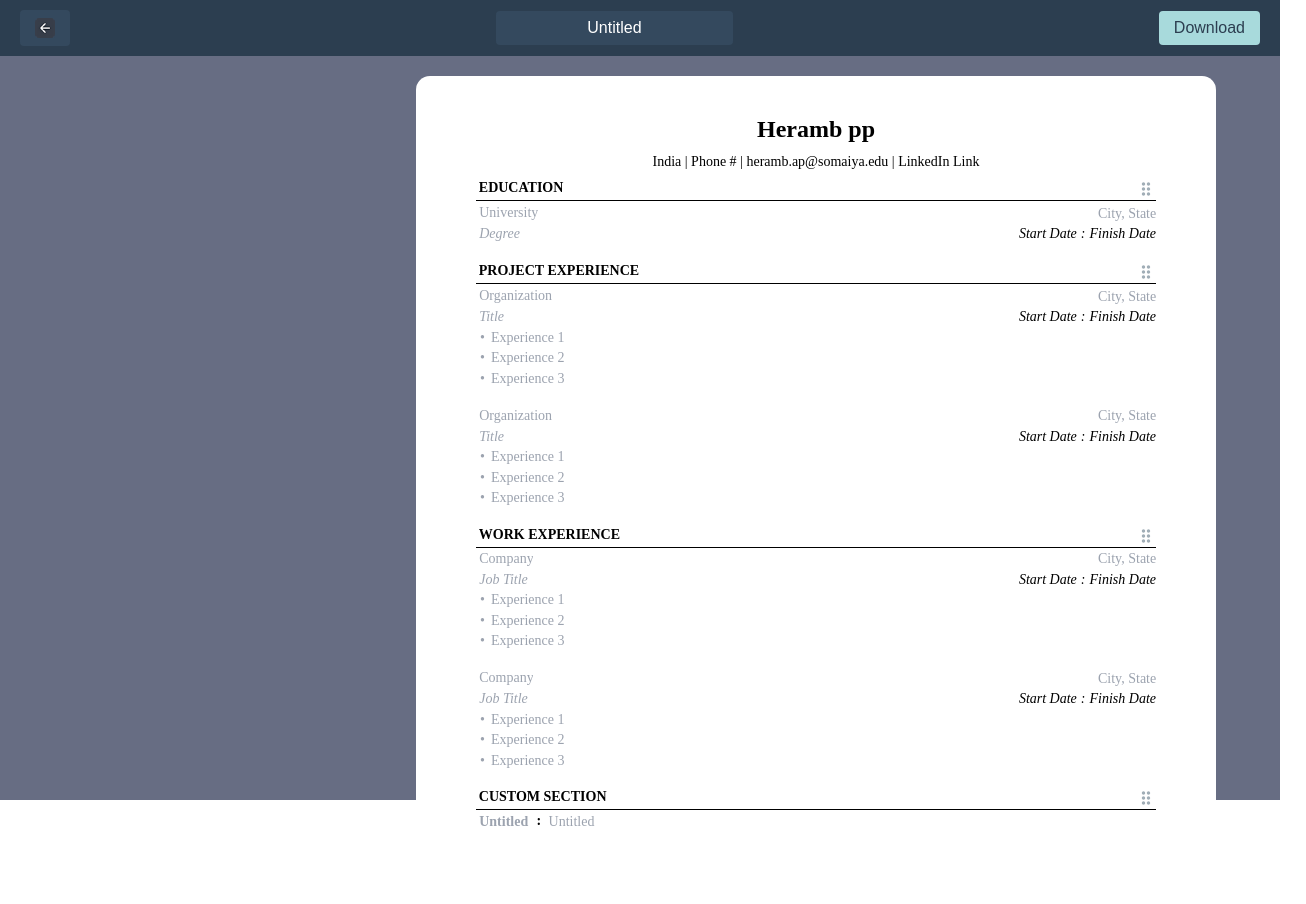
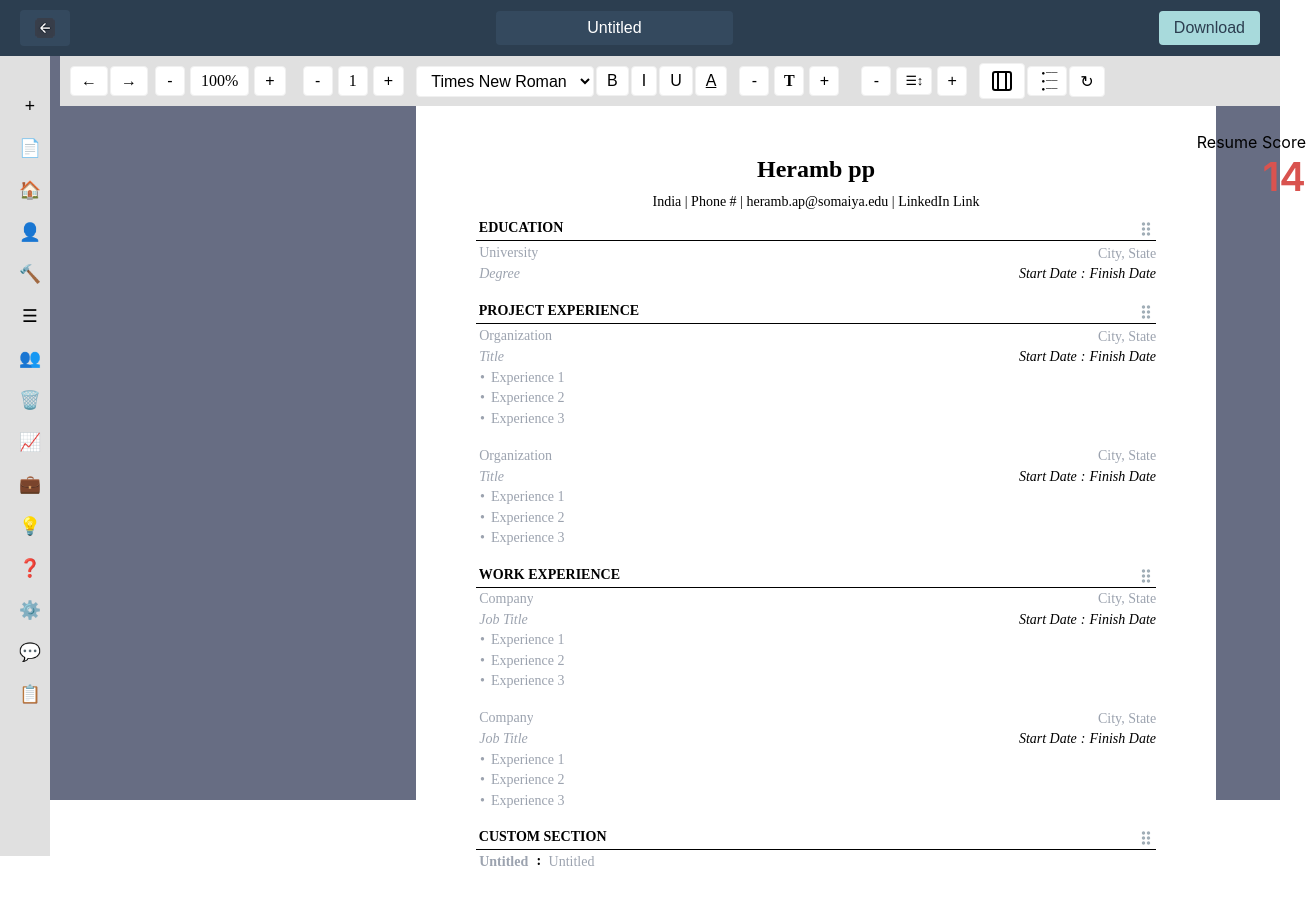
Before and after one commit to aarushsaboo/resume-frontend, a React (Create React App) app: page / in a window 1280 px wide. Shown: the top 904 px of the page, 1306 px wide, since content can reach past the window. Built offline with nearby package versions, Linux system fonts and the light colour scheme; the HTML template or start-up script is replaced by a standard one.

Commit message:
added everything from herambs html.

```diff
--- a/src/pages/ResumeWorkspace/ResumeWorkspace.jsx
+++ b/src/pages/ResumeWorkspace/ResumeWorkspace.jsx
@@ -10,6 +10,9 @@ import Degree from "../../components/Degree/Degree"
 import BulletContainer from "../../components/BulletContainer/BulletContainer"
 import CustomSection from "../../components/CustomSection/CustomSection"
 import Navbar from "../../components/Navbar/Navbar"
+import Sidebar from "./components/Sidebar"
+import FormattingToolbar from "./components/FormattingToolbar"
+import ResumeScore from "./components/ResumeScore"
 
 const ResumeWorkspace = () => {
   const resumeRef = useRef(null)
@@ -39,8 +42,16 @@ const ResumeWorkspace = () => {
 
   return (
     <div className={styles.body}>
-      <Navbar exportToPDF={exportToPDF} fileName={fileName} setFileName={setFileName} />
+      <Navbar
+        exportToPDF={exportToPDF}
+        fileName={fileName}
+        setFileName={setFileName}
+      />
       <div className={styles.resumeWorkspace}>
+        <Sidebar />
+        <FormattingToolbar />
+        <div className={styles.mainContent}>
+          <ResumeScore />
 
           {/* Resume Content */}
           <div
@@ -146,6 +157,7 @@ const ResumeWorkspace = () => {
           </div>
         </div>
       </div>
+    </div>
   )
 }
 
--- a/src/pages/ResumeWorkspace/ResumeWorkspace.module.css
+++ b/src/pages/ResumeWorkspace/ResumeWorkspace.module.css
@@ -63,3 +63,256 @@
 .exportButton:hover {
   background-color: #45a049;
 }
+
+
+/* Sidebar Styles */
+.sidebar {
+    width: 50px;
+    background-color: #e0e0e0;
+    display: flex;
+    flex-direction: column;
+    padding: 5px 0;
+    padding-left: 10px;
+    padding-top: 30px;
+    height: 100vh;
+    position: fixed;
+    left: 0;
+    top: 56px; /* match navbar height */
+}
+
+.sidebarButton {
+    width: 40px;
+    height: 40px;
+    border: none;
+    background-color: transparent;
+    cursor: pointer;
+    font-size: 1.1em;
+    color: #000000;
+    margin-bottom: 2px;
+    display: flex;
+    align-items: center;
+    justify-content: center;
+}
+
+/* Formatting Bar Styles */
+.formattingBar {
+    background-color: #e0e0e0;
+    padding: 5px 10px;
+    display: flex;
+    align-items: center;
+    gap: 2px;
+    flex-wrap: wrap;
+    position: fixed;
+    top: 56px; /* Position below navbar */
+    left: 60px; /* Position to the right of sidebar */
+    width: calc(100% - 60px);
+    z-index: 10;
+}
+
+.formattingBar button,
+.formattingBar select {
+    padding: 5px 10px;
+    border: 1px solid #f0f0f0;
+    border-radius: 4px;
+    cursor: pointer;
+    font-size: 1em;
+    background-color: white;
+    text-align: center;
+}
+
+.formattingBar button:hover,
+.formattingBar select:hover {
+    background-color: #e8e8e8;
+}
+
+.textColorButton {
+    text-decoration: underline;
+}
+
+/* Zoom Controls */
+.zoomControls {
+    display: flex;
+    align-items: center;
+    gap: 5px;
+    background-color: #e0e0e0;
+    border-radius: 4px;
+    padding: 5px;
+    margin-right: 5px;
+}
+
+.zoomControls button,
+.zoomValue {
+    padding: 5px 10px;
+    border: 1px solid #f0f0f0;
+    border-radius: 4px;
+    cursor: pointer;
+    font-size: 1em;
+    background-color: white;
+    min-width: 30px;
+    text-align: center;
+}
+
+/* Page Number Controls */
+.pageNumberControls {
+    display: flex;
+    align-items: center;
+    gap: 5px;
+    background-color: #e0e0e0;
+    border-radius: 4px;
+    padding: 5px;
+    margin-right: 5px;
+}
+
+.pageNumberControls button,
+.pageNumber {
+    padding: 5px 10px;
+    border: 1px solid #f0f0f0;
+    border-radius: 4px;
+    cursor: pointer;
+    font-size: 1em;
+    background-color: white;
+    min-width: 30px;
+    text-align: center;
+}
+
+/* Text Size Button */
+.textSizeButton {
+    display: flex;
+    justify-content: center;
+    align-items: center;
+    gap: 5px;
+    padding: 5px 10px;
+    border: none;
+    border-radius: 4px;
+    cursor: pointer;
+    background-color: #e0e0e0;
+    text-align: center;
+    min-width: auto;
+}
+
+.textSizeButton button,
+.textSizeButton span {
+    padding: 5px 8px;
+    font-size: 1em;
+    border: 1px solid #f0f0f0;
+    border-radius: 4px;
+    cursor: pointer;
+    background-color: white;
+    min-width: 30px;
+}
+
+.textSizeButton span {
+    font-weight: 600;
+}
+
+/* Line Spacing Button */
+.lineSpacingButton {
+    display: flex;
+    justify-content: center;
+    align-items: center;
+    gap: 5px;
+    padding: 5px 10px;
+    border: none;
+    border-radius: 4px;
+    cursor: pointer;
+    background-color: #e0e0e0;
+    text-align: center;
+    min-width: auto;
+}
+
+.lineSpacingButton button,
+.lineSpacingButton span {
+    padding: 5px 8px;
+    font-size: 1em;
+    border: 1px solid #f0f0f0;
+    border-radius: 4px;
+    cursor: pointer;
+    background-color: white;
+    min-width: 30px;
+    display: flex;
+    justify-content: center;
+    align-items: center;
+}
+
+.lineSpacingButton span {
+    font-size: 0.8em;
+    vertical-align: middle;
+}
+
+/* Margin Button */
+.marginButton {
+    padding: 5px 8px;
+    font-size: 1em;
+    border: 1px solid #f0f0f0;
+    border-radius: 4px;
+    cursor: pointer;
+    background-color: white;
+    min-width: 30px;
+    display: flex;
+    justify-content: center;
+    align-items: center;
+}
+
+/* Bullet Button */
+.bulletButton {
+    padding: 1px;
+    font-size: 1em;
+    border: 1px solid #f0f0f0;
+    border-radius: 4px;
+    cursor: pointer;
+    background-color: white;
+    min-width: 40px;
+    height: 30px;
+    display: flex;
+    flex-direction: column;
+    align-items: center;
+    justify-content: center;
+    box-sizing: border-box;
+    overflow: hidden;
+}
+
+.row {
+    display: flex;
+    align-items: center;
+}
+
+.bullet {
+    font-size: 0.25em;
+    margin: 0;
+    margin-right: 1px;
+    line-height: 1;
+}
+
+.line {
+    font-size: 0.5em;
+    width: 7px;
+    text-align: center;
+    margin: 0;
+    line-height: 1;
+}
+
+/* Resume Score */
+.resumeScore {
+    position: absolute;
+    top: -20px;
+    right: -150px;
+    background-color: transparent;
+    border: none;
+    padding: 0;
+    text-align: right;
+    z-index: 10;
+    font-family: -apple-system, BlinkMacSystemFont, "Segoe UI", Roboto, Oxygen-Sans, Ubuntu, Cantarell, "Helvetica Neue", sans-serif;
+}
+
+.score {
+    font-size: 2.5em;
+    font-weight: 600;
+    color: #d9534f;
+    margin: 0;
+}
+
+/* Main Content wrapper for proper positioning */
+.mainContent {
+    position: relative;
+    margin-top: 40px; /* Add space for the formatting toolbar */
+}
--- /dev/null
+++ b/src/pages/ResumeWorkspace/components/FormattingToolbar.js
@@ -0,0 +1,83 @@
+import React from "react"
+import styles from "../ResumeWorkspace.module.css"
+
+const FormattingToolbar = () => {
+  return (
+    <div className={styles.formattingBar}>
+      <button id="undoButton">←</button>
+      <button id="redoButton">→</button>
+
+      <div className={styles.zoomControls}>
+        <button id="zoomOut">-</button>
+        <span className={styles.zoomValue}>100%</span>
+        <button id="zoomIn">+</button>
+      </div>
+
+      <div className={styles.pageNumberControls}>
+        <button id="prevPage">-</button>
+        <span className={styles.pageNumber}>1</span>
+        <button id="nextPage">+</button>
+      </div>
+
+      <select id="fontFamily">
+        <option value="Times New Roman">Times New Roman</option>
+        <option value="Arial">Arial</option>
+        <option value="Verdana">Verdana</option>
+      </select>
+
+      <button id="boldButton">B</button>
+      <button id="italicButton">I</button>
+      <button id="underlineButton">U</button>
+      <button className={styles.textColorButton}>A</button>
+
+      <div className={styles.textSizeButton}>
+        <button id="textSizeMinus">-</button>
+        <span>T</span>
+        <button id="textSizePlus">+</button>
+      </div>
+
+      <div className={styles.lineSpacingButton}>
+        <button id="lineSpacingMinus">-</button>
+        <span>☰↕</span>
+        <button id="lineSpacingPlus">+</button>
+      </div>
+
+      <button className={styles.marginButton}>
+        <svg
+          xmlns="http://www.w3.org/2000/svg"
+          width="24"
+          height="24"
+          viewBox="0 0 24 24"
+          fill="none"
+          stroke="currentColor"
+          strokeWidth="2"
+          strokeLinecap="round"
+          strokeLinejoin="round"
+        >
+          <rect x="3" y="3" width="18" height="18" rx="2" ry="2"></rect>
+          <line x1="8" y1="3" x2="8" y2="21"></line>
+          <line x1="16" y1="3" x2="16" y2="21"></line>
+        </svg>
+      </button>
+
+      <button className={styles.bulletButton}>
+        <div className={styles.row}>
+          <span className={styles.bullet}>●</span>
+          <span className={styles.line}>──</span>
+        </div>
+        <div className={styles.row}>
+          <span className={styles.bullet}>●</span>
+          <span className={styles.line}>──</span>
+        </div>
+        <div className={styles.row}>
+          <span className={styles.bullet}>●</span>
+          <span className={styles.line}>──</span>
+        </div>
+      </button>
+
+      <button id="redoRotateButton">↻</button>
+    </div>
+  )
+}
+
+export default FormattingToolbar
--- /dev/null
+++ b/src/pages/ResumeWorkspace/components/ResumeScore.js
@@ -0,0 +1,13 @@
+import React from "react"
+import styles from "../ResumeWorkspace.module.css"
+
+const ResumeScore = () => {
+  return (
+    <div className={styles.resumeScore}>
+      Resume Score
+      <div className={styles.score}>14</div>
+    </div>
+  )
+}
+
+export default ResumeScore
--- /dev/null
+++ b/src/pages/ResumeWorkspace/components/Sidebar.js
@@ -0,0 +1,26 @@
+import React from 'react';
+import styles from '../ResumeWorkspace.module.css';
+
+const Sidebar = () => {
+  return (
+    <div className={styles.sidebar}>
+      <button className={styles.sidebarButton}>+</button>
+      <button className={styles.sidebarButton}>📄</button>
+      <button className={styles.sidebarButton}>🏠</button>
+      <button className={styles.sidebarButton}>👤</button>
+      <button className={styles.sidebarButton}>🔨</button>
+      <button className={styles.sidebarButton}>☰</button>
+      <button className={styles.sidebarButton}>👥</button>
+      <button className={styles.sidebarButton}>🗑️</button>
+      <button className={styles.sidebarButton}>📈</button>
+      <button className={styles.sidebarButton}>💼</button>
+      <button className={styles.sidebarButton}>💡</button>
+      <button className={styles.sidebarButton}>❓</button>
+      <button className={styles.sidebarButton}>⚙️</button>
+      <button className={styles.sidebarButton}>💬</button>
+      <button className={styles.sidebarButton}>📋</button>
+    </div>
+  );
+};
+
+export default Sidebar;
```
Lines whose indentation alone changed are shown as unchanged.
